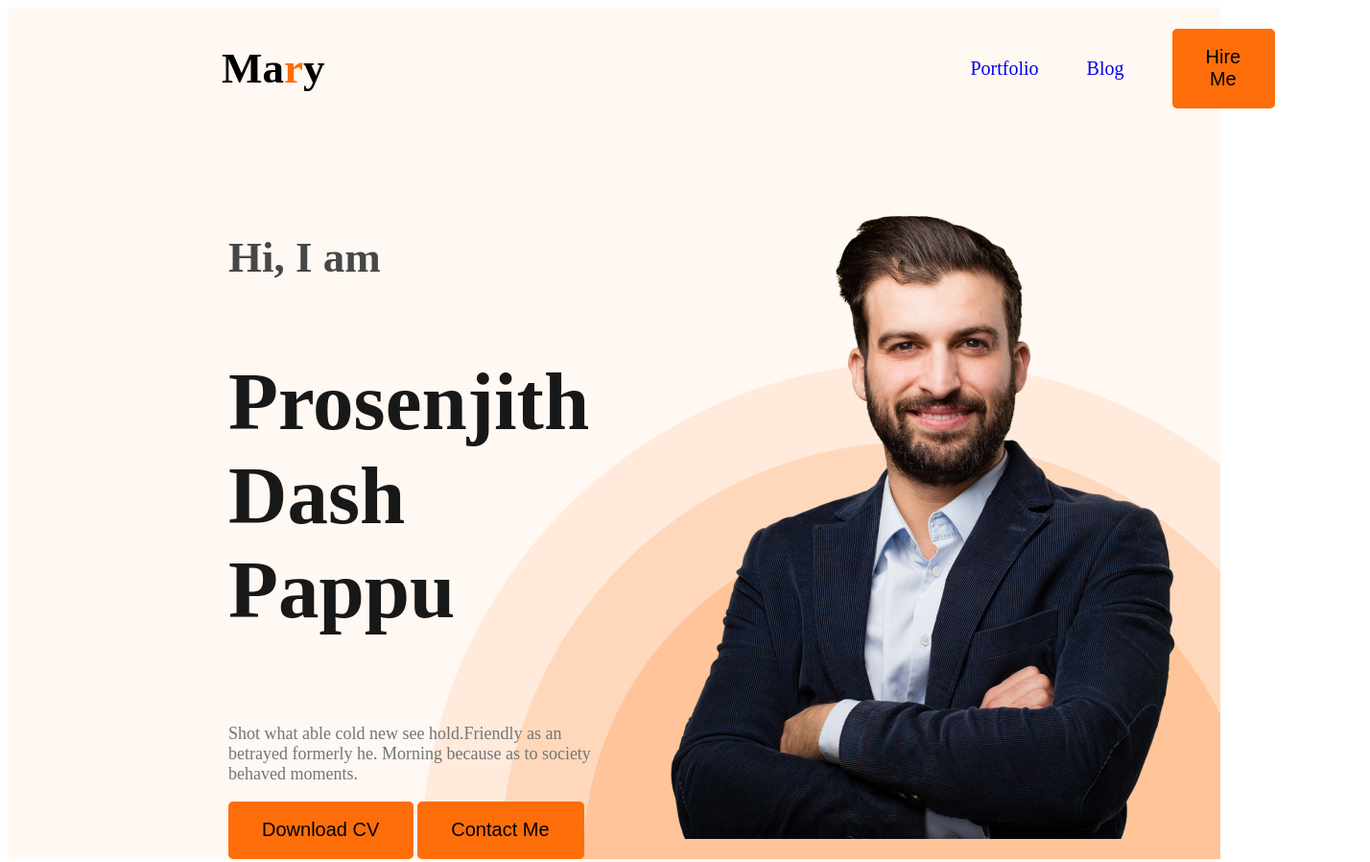
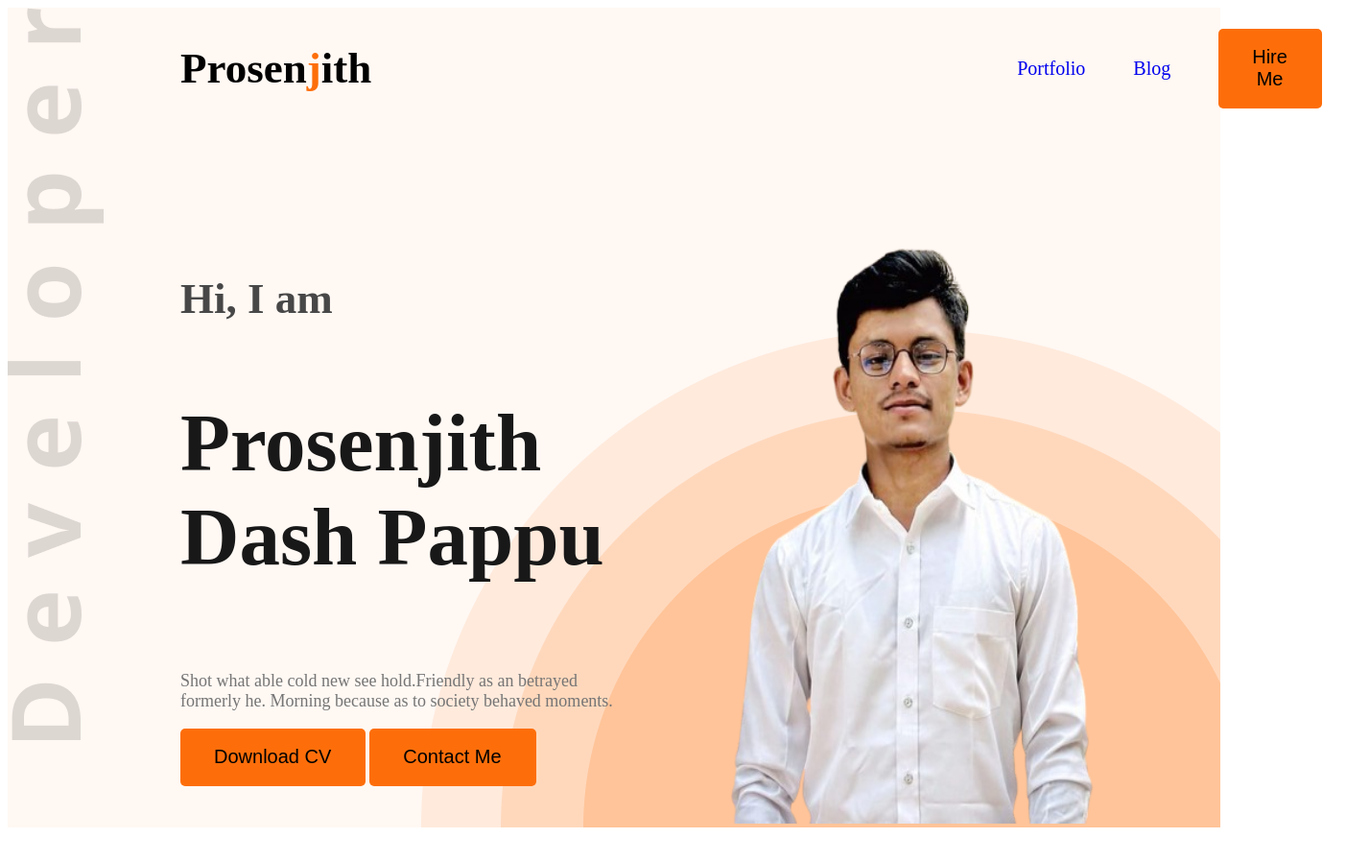
Before and after one commit to prosenjithdash/web-developer-portfolio-html-css, a plain HTML site: page index.html in a window 1280 px wide. Shown: the top 898 px of the page at 96% size, 1428 px wide, since content can reach past the window. Drawn offline with nearby package versions, Linux system fonts and the light colour scheme.

Commit message:
All most web developer portfolio work completed

```diff
--- a/index.html
+++ b/index.html
@@ -14,7 +14,7 @@
         </div> -->
         <nav class="navbar">
 
-            <h1 class="nav-title">Ma<span class="special-text">r</span>y</h1>
+            <h1 class="nav-title">Prosen<span class="special-text">j</span>ith</h1>
 
             <ul>
                 <li><a href="portfolio">Portfolio</a></li>
@@ -35,7 +35,7 @@
                 </div>
             </div>
             <div>
-                <img class="b-img" src="images/hardy.png" alt="">
+                <img class="b-img" src="images/me.png" alt="">
             </div>
         </div>
 
--- a/style.css
+++ b/style.css
@@ -20,11 +20,12 @@
 body{
     background: var(--White-Color, #FFF);
 }
+
 .navbar{
     display: flex;
     gap: 633px;
     align-items: center;
-    padding-left: 223px;
+    padding-left: 180px;
 
 }
 .navbar > ul{
@@ -64,15 +65,20 @@ body{
 .header{
 
     background-color: #FFF8F3;
-    background-image: url(images/header_bg.png);
+    background-image: url(images/header_bg.png),url(images/developer.png);
     background-repeat: no-repeat;
-    background-position: bottom right;
+    background-position: bottom right, top left;
 
+}
+
+.b-img{
+    width: 584px;
+    height: 676px;
 }
 .banner{
     display: flex;
     align-items: center;
-    padding-left: 230px;
+    padding-left: 180px;
     padding-right: 38px;
     padding-top: 47px;
     padding-bottom: 0;
```
Also changed, not shown: images/me.png (added), 1 other file.
